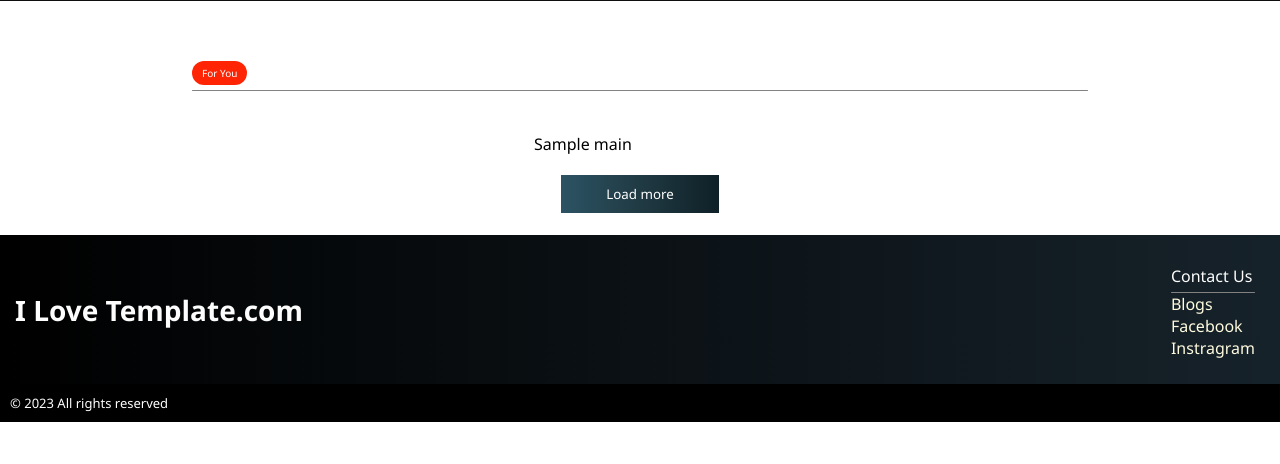
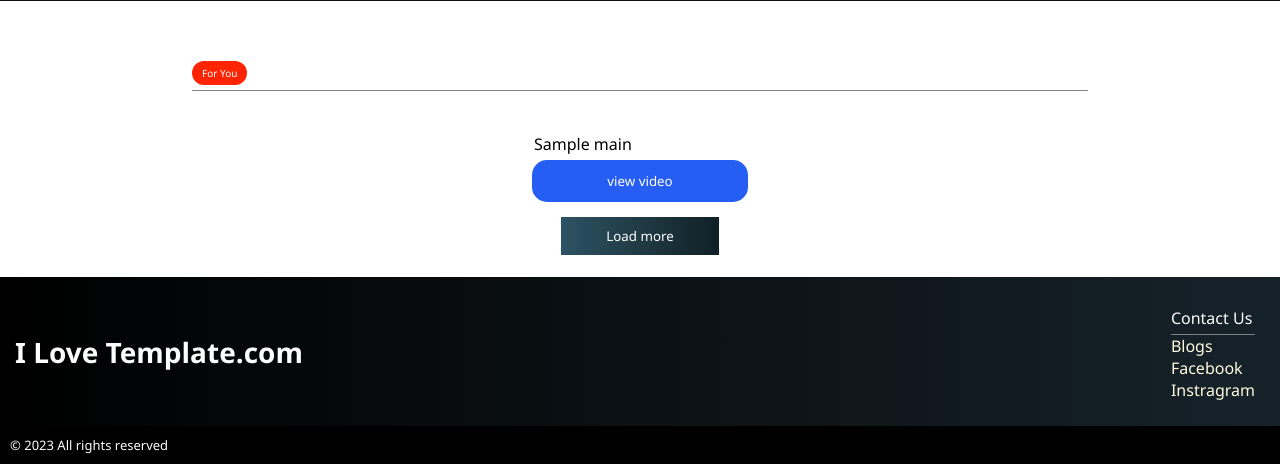
Before and after one commit to TharinduNuwantha/iloveTeplates, a PHP site: page /view.php in a window 1280 px wide. Shown: the part 839-1303 px from the top of the page. Before the commit the page ends 1261 px from the top, so only its background shows below. Run offline with PHP 8.4, Linux system fonts and the light colour scheme; tables that the repository leaves empty or names only in its code hold one stand-in row (values such as "Sample post"); some libraries are stand-ins or nearby versions.

Commit message:
view.php button fix

```diff
--- a/searchResult.php
+++ b/searchResult.php
@@ -489,7 +489,7 @@ if(isset($_GET['SearchResult'])){
                             console.log(element);
                             var newBox = document.createElement("div");
                             newBox.className = "box";
-                            newBox.innerHTML = '<a href="view.php?SearchResult=' + element['template_name'] + '&id=' + element['id'] + '"><div class="img"><img src="' + element['thumbnail_link'] + '" alt=""></div>' + '<div class="tmpName">' + element['template_name'] + '</div></a><button class="videoPrevew" onclick="popUpWind(\'' + element['video_link'] + '\')">view video</button></div>';
+                            newBox.innerHTML = '<a href="view.php?SearchResult=' + element['template_name'] + '&id=' + element['boxId'] + '"><div class="img"><img src="' + element['thumbnail_link'] + '" alt=""></div>' + '<div class="tmpName">' + element['template_name'] + '</div></a><button class="videoPrevew" onclick="popUpWind(\'' + element['video_link'] + '\')">view video</button></div>';
                             boxCover.appendChild(newBox);
                         });
 
--- a/view.php
+++ b/view.php
@@ -163,6 +163,7 @@
                                         $box .= '<div class="img"><img class="lazy" data-original="' . $thumbnail_link['thumbnail_link'] . '" alt=""></div>';
                                         $box .= '<div class="tmpName">' . $itm['template_name'] . '</div>';
                                         $box .= '</a>';
+                                        $box .= '<button class="videoPrevew" onclick="popUpWind(\'' . $itm['video_link'] . '\')">view video</button>';
                                         $box .= '</div>';
                                     }
                                 }
@@ -275,7 +276,7 @@ ldMorBtn_View.addEventListener("click",function(){
                             console.log(element);
                             var newBox = document.createElement("div");
                             newBox.className = "box";
-                            newBox.innerHTML = '<a href="searchResult.php?id=' + element['boxId'] + '"><div class="img"><img src="' + element['thumbnail_link'] + '" alt=""></div>' + '<div class="tmpName">' + element['template_name'] + '</div></a>';
+                            newBox.innerHTML = '<a href="view.php?SearchResult=' + element['template_name'] + '&id=' + element['boxId'] + '"><div class="img"><img src="' + element['thumbnail_link'] + '" alt=""></div>' + '<div class="tmpName">' + element['template_name'] + '</div></a><button class="videoPrevew" onclick="popUpWind(\'' + element['video_link'] + '\')">view video</button></div>';
                             boxCover.appendChild(newBox);
                         });
 
```
